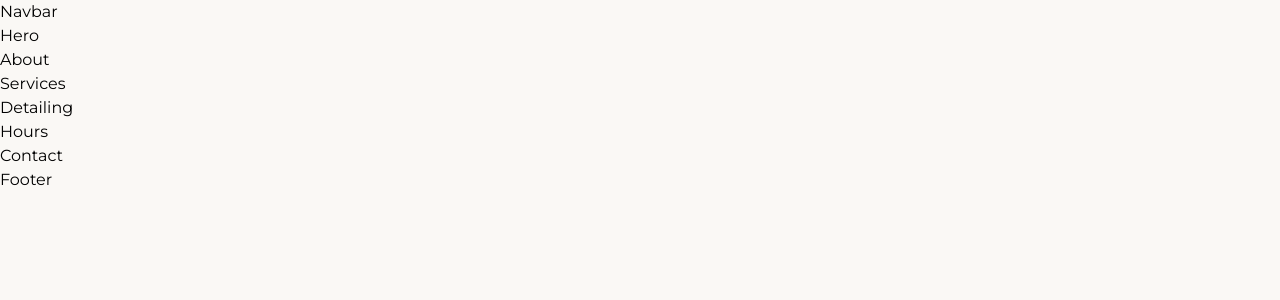
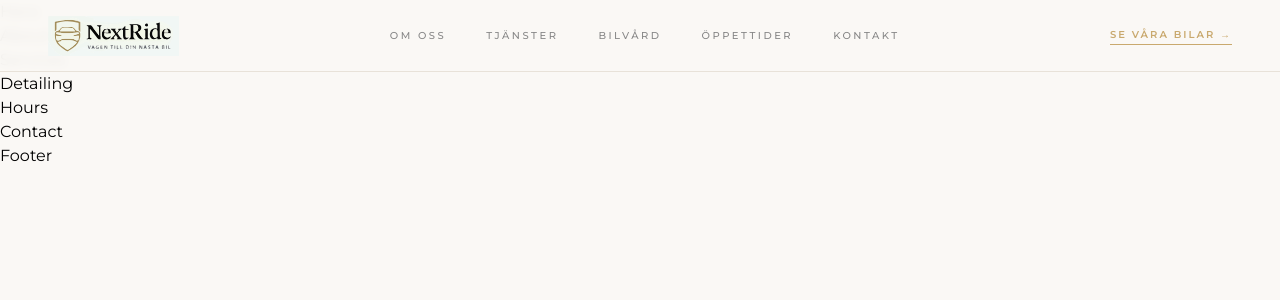
Before and after one commit to Megjafari/nextride, a React (Vite) app: page / in a window 1280 px wide. Shown: the top 300 px of the page. Built offline with nearby package versions, Linux system fonts and the light colour scheme.

Commit message:
feat: add official NextRide SVG logo

```diff
--- a/src/assets/Logo.jsx
+++ b/src/assets/Logo.jsx
@@ -1,59 +1,11 @@
-export default function Logo({ className = '', dark = false }) {
-  const textColor = dark ? '#ffffff' : '#1a1a1a'
-  const taglineColor = dark ? '#aaaaaa' : '#888888'
+import logoSvg from './logo.svg'
 
+export default function Logo({ className = '' }) {
   return (
-    <svg
-      viewBox="0 0 320 90"
-      xmlns="http://www.w3.org/2000/svg"
+    <img
+      src={logoSvg}
+      alt="NextRide"
       className={className}
-      fill="none"
-    >
-      {/* Shield */}
-      <path
-        d="M10 8 L45 2 L80 8 L80 42 C80 62 45 78 45 78 C45 78 10 62 10 42 Z"
-        stroke="#C9A96E"
-        strokeWidth="2.5"
-        fill="none"
-      />
-      {/* Car silhouette */}
-      <path
-        d="M22 46 Q24 38 30 35 Q37 32 45 32 Q53 32 60 35 Q66 38 68 46"
-        stroke="#C9A96E"
-        strokeWidth="2"
-        fill="none"
-        strokeLinecap="round"
-      />
-      <rect x="20" y="44" width="50" height="13" rx="6" stroke="#C9A96E" strokeWidth="2" fill="none" />
-      <circle cx="29" cy="57" r="4" stroke="#C9A96E" strokeWidth="2" fill="none" />
-      <circle cx="61" cy="57" r="4" stroke="#C9A96E" strokeWidth="2" fill="none" />
-      <line x1="33" y1="57" x2="57" y2="57" stroke="#C9A96E" strokeWidth="2" />
-
-      {/* NextRide text */}
-      <text
-        x="96"
-        y="52"
-        fontFamily="Cormorant Garamond, serif"
-        fontSize="42"
-        fontWeight="400"
-        fill={textColor}
-        letterSpacing="1"
-      >
-        NextRide
-      </text>
-
-      {/* Tagline */}
-      <text
-        x="97"
-        y="70"
-        fontFamily="Montserrat, sans-serif"
-        fontSize="9"
-        fontWeight="500"
-        fill={taglineColor}
-        letterSpacing="3.5"
-      >
-        VÄGEN TILL DIN NÄSTA BIL
-      </text>
-    </svg>
+    />
   )
 }
--- a/src/components/Navbar.jsx
+++ b/src/components/Navbar.jsx
@@ -1 +1,93 @@
-export default function Navbar() { return <div>Navbar</div> }
+import { useState, useEffect } from 'react'
+import Logo from '../assets/Logo'
+
+export default function Navbar() {
+  const [scrolled, setScrolled] = useState(false)
+  const [menuOpen, setMenuOpen] = useState(false)
+
+  useEffect(() => {
+    const onScroll = () => setScrolled(window.scrollY > 40)
+    window.addEventListener('scroll', onScroll)
+    return () => window.removeEventListener('scroll', onScroll)
+  }, [])
+
+  const links = [
+    { label: 'Om oss',      href: '#om-oss' },
+    { label: 'Tjänster',    href: '#tjanster' },
+    { label: 'Bilvård',     href: '#bilvard' },
+    { label: 'Öppettider',  href: '#oppettider' },
+    { label: 'Kontakt',     href: '#kontakt' },
+  ]
+
+  return (
+    <>
+      <nav
+        className={`fixed top-0 left-0 right-0 z-50 flex items-center justify-between px-6 md:px-12 h-[72px] bg-[#FAF8F5]/95 backdrop-blur-sm border-b border-[#E8E2D9] transition-shadow duration-300 ${scrolled ? 'shadow-sm' : ''}`}
+      >
+        {/* Logo */}
+        <a href="#hem">
+          <Logo className="h-10 w-auto" />
+        </a>
+
+        {/* Desktop links */}
+        <div className="hidden md:flex items-center gap-10">
+          {links.map(l => (
+            <a
+              key={l.href}
+              href={l.href}
+              className="text-[10px] font-medium tracking-[2.5px] uppercase text-[#888] hover:text-[#C9A96E] transition-colors"
+            >
+              {l.label}
+            </a>
+          ))}
+        </div>
+
+        {/* Desktop CTA */}
+        <a
+          href="https://www.blocket.se/mobility/dealer/5514462/nextride"
+          target="_blank"
+          rel="noreferrer"
+          className="hidden md:inline-block text-[10px] font-semibold tracking-[2px] uppercase text-[#C9A96E] border-b border-[#C9A96E] pb-0.5 hover:text-[#A8843E] hover:border-[#A8843E] transition-colors"
+        >
+          Se våra bilar →
+        </a>
+
+        {/* Hamburger */}
+        <button
+          onClick={() => setMenuOpen(!menuOpen)}
+          className="md:hidden flex flex-col gap-[5px] p-1"
+          aria-label="Meny"
+        >
+          <span className={`block w-[22px] h-[1.5px] bg-[#1a1a1a] transition-all duration-300 ${menuOpen ? 'rotate-45 translate-y-[6.5px]' : ''}`} />
+          <span className={`block w-[22px] h-[1.5px] bg-[#1a1a1a] transition-all duration-300 ${menuOpen ? 'opacity-0' : ''}`} />
+          <span className={`block w-[22px] h-[1.5px] bg-[#1a1a1a] transition-all duration-300 ${menuOpen ? '-rotate-45 -translate-y-[6.5px]' : ''}`} />
+        </button>
+      </nav>
+
+      {/* Mobile menu */}
+      {menuOpen && (
+        <div className="fixed top-[72px] left-0 right-0 z-40 bg-white border-b border-[#E8E2D9] flex flex-col px-8 py-8 gap-6">
+          {links.map(l => (
+            <a
+              key={l.href}
+              href={l.href}
+              onClick={() => setMenuOpen(false)}
+              className="text-[11px] font-medium tracking-[2.5px] uppercase text-[#1a1a1a] hover:text-[#C9A96E] transition-colors"
+            >
+              {l.label}
+            </a>
+          ))}
+          <a
+            href="https://www.blocket.se/mobility/dealer/5514462/nextride"
+            target="_blank"
+            rel="noreferrer"
+            onClick={() => setMenuOpen(false)}
+            className="text-[11px] font-semibold tracking-[2px] uppercase text-[#C9A96E]"
+          >
+            Se våra bilar →
+          </a>
+        </div>
+      )}
+    </>
+  )
+}
```
Also changed, not shown: src/assets/logo.svg (added).
